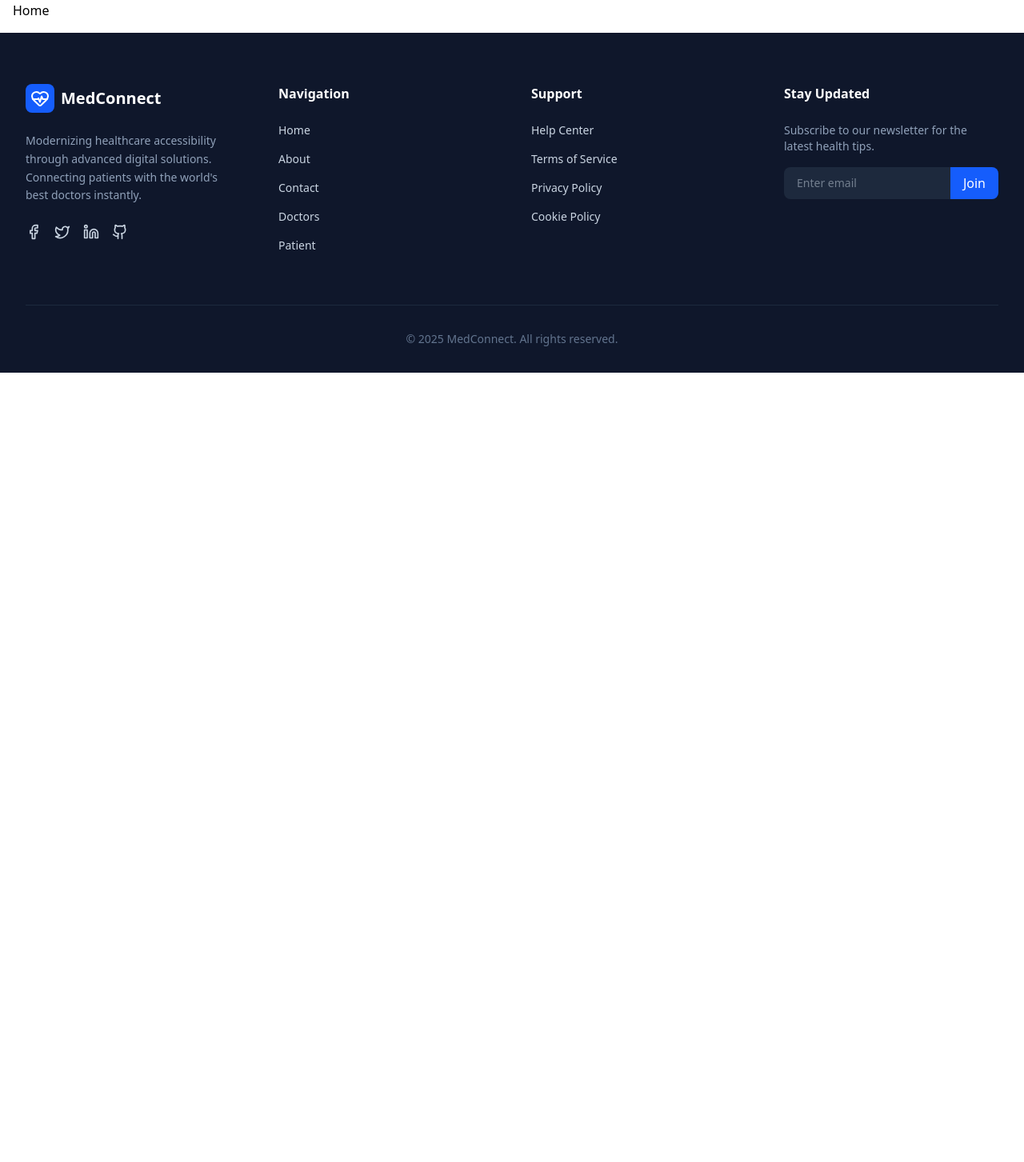
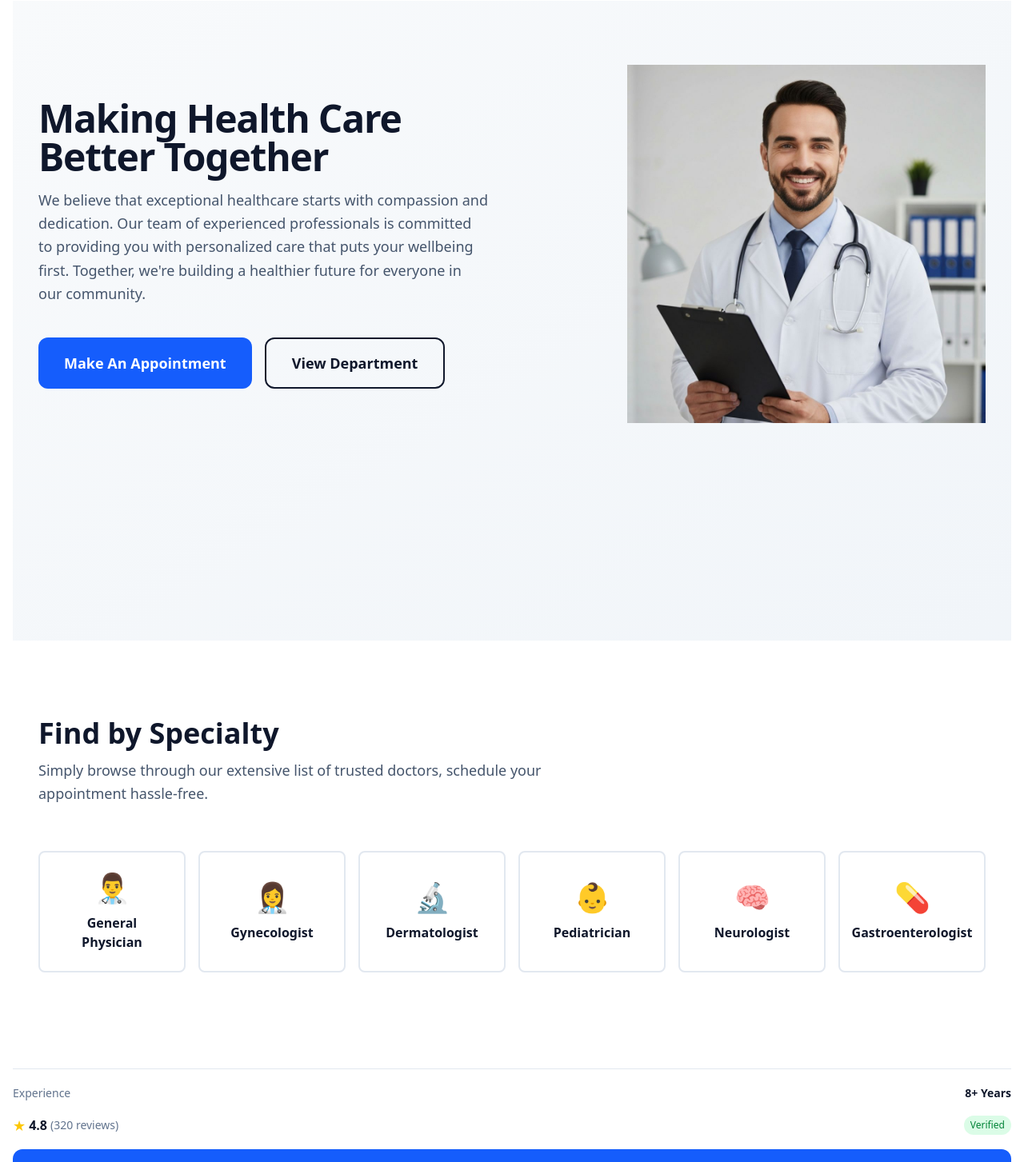
Before and after one commit to SangamShrestha01/Doctor-Appointment-System, a React app in the folder frontend/: page / in a window 1280 px wide. Shown: the part 80-1533 px from the top of the page at 80% size. Before the commit the page ends 800 px from the top, so only its background shows below. Built offline with nearby package versions, Linux system fonts and the light colour scheme; no server answers; the HTML template or start-up script is replaced by a standard one.

Commit message:
creating a static pages

```diff
--- a/frontend/package.json
+++ b/frontend/package.json
@@ -13,6 +13,7 @@
     "@hookform/resolvers": "^5.2.2",
     "@tailwindcss/vite": "^4.1.18",
     "axios": "^1.13.2",
+    "clsx": "^2.1.1",
     "lucide-react": "^0.562.0",
     "react": "^19.2.0",
     "react-dom": "^19.2.0",
--- /dev/null
+++ b/frontend/src/component/button.jsx
@@ -0,0 +1,44 @@
+import React from 'react';
+import clsx from 'clsx';
+
+const Button = ({
+  children,
+  size = 'md',
+  variant = 'solid',
+  className = '',
+  type = 'button',
+  ...props
+}) => {
+  const baseStyles =
+    'inline-flex items-center justify-center rounded-xl transition-all duration-200 focus:outline-none focus:ring-2 focus:ring-offset-2';
+
+  const sizeStyles = {
+    sm: 'px-4 py-2 text-sm',
+    md: 'px-6 py-3 text-base',
+    lg: 'px-8 py-4 text-lg',
+  };
+
+  const variantStyles = {
+    solid: 'bg-blue-600 text-white hover:bg-blue-700 focus:ring-blue-500',
+    outline:
+      'border-2 border-slate-900 text-slate-900 hover:bg-slate-900 hover:text-white focus:ring-slate-900',
+    ghost: 'text-slate-700 hover:bg-slate-100 focus:ring-slate-400',
+  };
+
+  return (
+    <button
+      type={type}
+      className={clsx(
+        baseStyles,
+        sizeStyles[size],
+        variantStyles[variant],
+        className
+      )}
+      {...props}
+    >
+      {children}
+    </button>
+  );
+};
+
+export default Button;
--- a/frontend/src/layout/authLayout.jsx
+++ b/frontend/src/layout/authLayout.jsx
@@ -1,8 +1,12 @@
 import React from 'react';
 import { Outlet } from 'react-router-dom';
+import Footer from '../component/footer';
+import Header from '../component/navbar';
 
 const AuthLayout = () => {
   return (
+    <>
+      <Header />
       <div className="min-h-screen relative flex-row-reverse items-center justify-center bg-linear-to-br from-teal-400 via-blue-500 to-indigo-600">
         {/* Full-screen subtle ECG/Heartbeat Pattern Overlay */}
 
@@ -96,6 +100,8 @@ const AuthLayout = () => {
           <Outlet />
         </div>
       </div>
+      <Footer />
+    </>
   );
 };
 
--- /dev/null
+++ b/frontend/src/page/home/component/banner.jsx
@@ -0,0 +1,60 @@
+import React from 'react';
+import Button from '../../../component/button';
+import img from '../../../../public/image.png';
+
+export default function Banner() {
+  return (
+    <main className="w-full min-h-screen bg-linear-to-br from-slate-50 to-slate-100">
+      {/* Healthcare Banner Section */}
+      <section className="w-full py-12 md:py-20 px-4 sm:px-6 lg:px-8">
+        <div className="max-w-7xl mx-auto">
+          <div className="grid grid-cols-1 lg:grid-cols-2 gap-8 lg:gap-12 items-center">
+            {/* Content Section */}
+            <div className="flex flex-col justify-center space-y-6">
+              <div className="space-y-4">
+                <h1 className="text-4xl md:text-5xl font-bold tracking-tight text-slate-900 text-balance">
+                  Making Health Care Better Together
+                </h1>
+                <p className="text-lg text-slate-600 leading-relaxed text-pretty">
+                  We believe that exceptional healthcare starts with compassion
+                  and dedication. Our team of experienced professionals is
+                  committed to providing you with personalized care that puts
+                  your wellbeing first. Together, we're building a healthier
+                  future for everyone in our community.
+                </p>
+              </div>
+
+              {/* CTA Buttons */}
+              <div className="flex flex-wrap gap-4 pt-4">
+                <Button
+                  size="lg"
+                  className="bg-blue-600 hover:bg-blue-700 text-white font-semibold px-8"
+                >
+                  Make An Appointment
+                </Button>
+                <Button
+                  size="lg"
+                  variant="outline"
+                  className="border-2 border-slate-900 text-slate-900 hover:bg-slate-900 hover:text-white font-semibold px-8 bg-transparent"
+                >
+                  View Department
+                </Button>
+              </div>
+            </div>
+
+            {/* Doctor Image Section */}
+            <div className="flex justify-center lg:justify-end">
+              <div className="relative w-full max-w-md aspect-square">
+                <img
+                  src={img}
+                  alt="Healthcare professional with clipboard"
+                  className="object-contain"
+                />
+              </div>
+            </div>
+          </div>
+        </div>
+      </section>
+    </main>
+  );
+}
--- /dev/null
+++ b/frontend/src/page/home/component/experience.jsx
@@ -0,0 +1,34 @@
+import React from 'react';
+import Button from '../../../component/button';
+
+function Experience() {
+  return (
+    <div className="mt-6 border-t border-slate-200 pt-5 space-y-4">
+      {/* Experience */}
+      <div className="flex items-center justify-between text-sm">
+        <span className="text-slate-500">Experience</span>
+        <span className="font-semibold text-slate-900">8+ Years</span>
+      </div>
+
+      {/* Rating */}
+      <div className="flex items-center justify-between">
+        <div className="flex items-center gap-1">
+          <span className="text-yellow-400 text-lg">★</span>
+          <span className="font-semibold text-slate-900">4.8</span>
+          <span className="text-sm text-slate-500">(320 reviews)</span>
+        </div>
+
+        <span className="text-xs px-2 py-1 rounded-full bg-green-100 text-green-700 font-medium">
+          Verified
+        </span>
+      </div>
+
+      {/* CTA */}
+      <Button className="w-full bg-blue-600 hover:bg-blue-700 text-white font-semibold py-2.5 rounded-lg transition">
+        Book Appointment
+      </Button>
+    </div>
+  );
+}
+
+export default Experience;
--- /dev/null
+++ b/frontend/src/page/home/component/speciality.jsx
@@ -0,0 +1,49 @@
+import React from 'react';
+
+function Speciality() {
+  return (
+    <>
+      {/* Find by Specialty Section */}
+      <section className="w-full py-16 md:py-24 px-4 sm:px-6 lg:px-8 bg-white">
+        <div className="max-w-7xl mx-auto">
+          <div className="space-y-6">
+            {/* Section Header */}
+            <div className="space-y-3 max-w-2xl">
+              <h2 className="text-3xl md:text-4xl font-bold text-slate-900 text-balance">
+                Find by Specialty
+              </h2>
+              <p className="text-lg text-slate-600 leading-relaxed text-pretty">
+                Simply browse through our extensive list of trusted doctors,
+                schedule your appointment hassle-free.
+              </p>
+            </div>
+
+            {/* Specialty Grid */}
+            <div className="grid grid-cols-2 md:grid-cols-3 lg:grid-cols-6 gap-4 pt-8">
+              {[
+                { name: 'General Physician', icon: '👨‍⚕️' },
+                { name: 'Gynecologist', icon: '👩‍⚕️' },
+                { name: 'Dermatologist', icon: '🔬' },
+                { name: 'Pediatrician', icon: '👶' },
+                { name: 'Neurologist', icon: '🧠' },
+                { name: 'Gastroenterologist', icon: '💊' },
+              ].map((specialty) => (
+                <div
+                  key={specialty.name}
+                  className="group flex flex-col items-center justify-center p-6 rounded-lg border-2 border-slate-200 hover:border-blue-600 hover:bg-blue-50 transition-all duration-200 cursor-pointer"
+                >
+                  <span className="text-4xl mb-3">{specialty.icon}</span>
+                  <p className="text-center font-semibold text-slate-900 group-hover:text-blue-600 transition-colors text-sm md:text-base">
+                    {specialty.name}
+                  </p>
+                </div>
+              ))}
+            </div>
+          </div>
+        </div>
+      </section>
+    </>
+  );
+}
+
+export default Speciality;
--- a/frontend/src/page/home/page.tsx
+++ b/frontend/src/page/home/page.tsx
@@ -1,7 +1,16 @@
 import React from 'react';
+import Banner from './component/banner';
+import Speciality from './component/speciality';
+import Experience from './component/experience';
 
 function Home() {
-  return <div>Home</div>;
+  return (
+    <div>
+      <Banner />
+      <Speciality />
+      <Experience/>
+    </div>
+  );
 }
 
 export default Home;
```
Also changed, not shown: frontend/public/image.png (added), 1 other file (tests, documents, lock files or other folders). Lines whose indentation alone changed are shown as unchanged.
